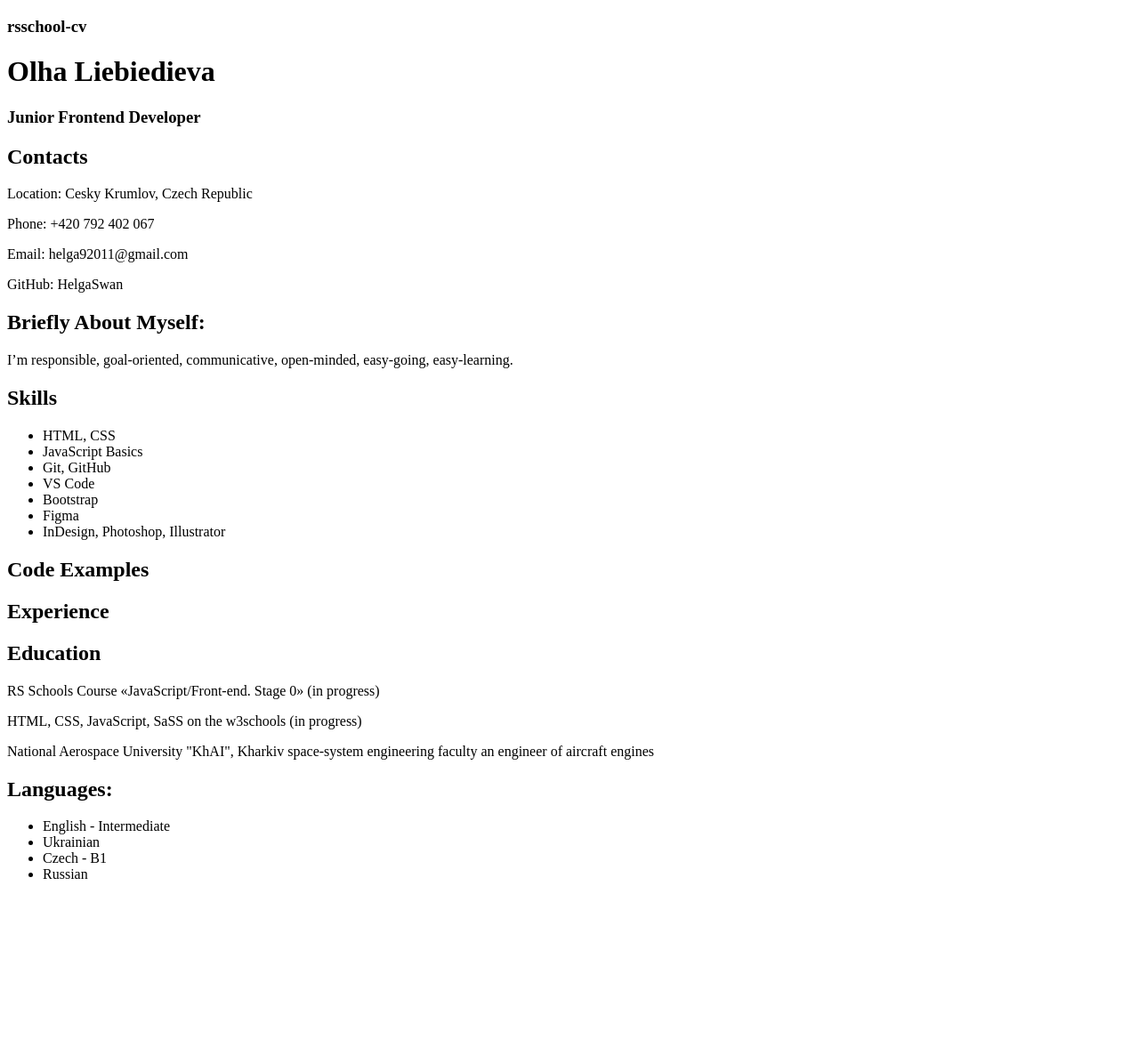
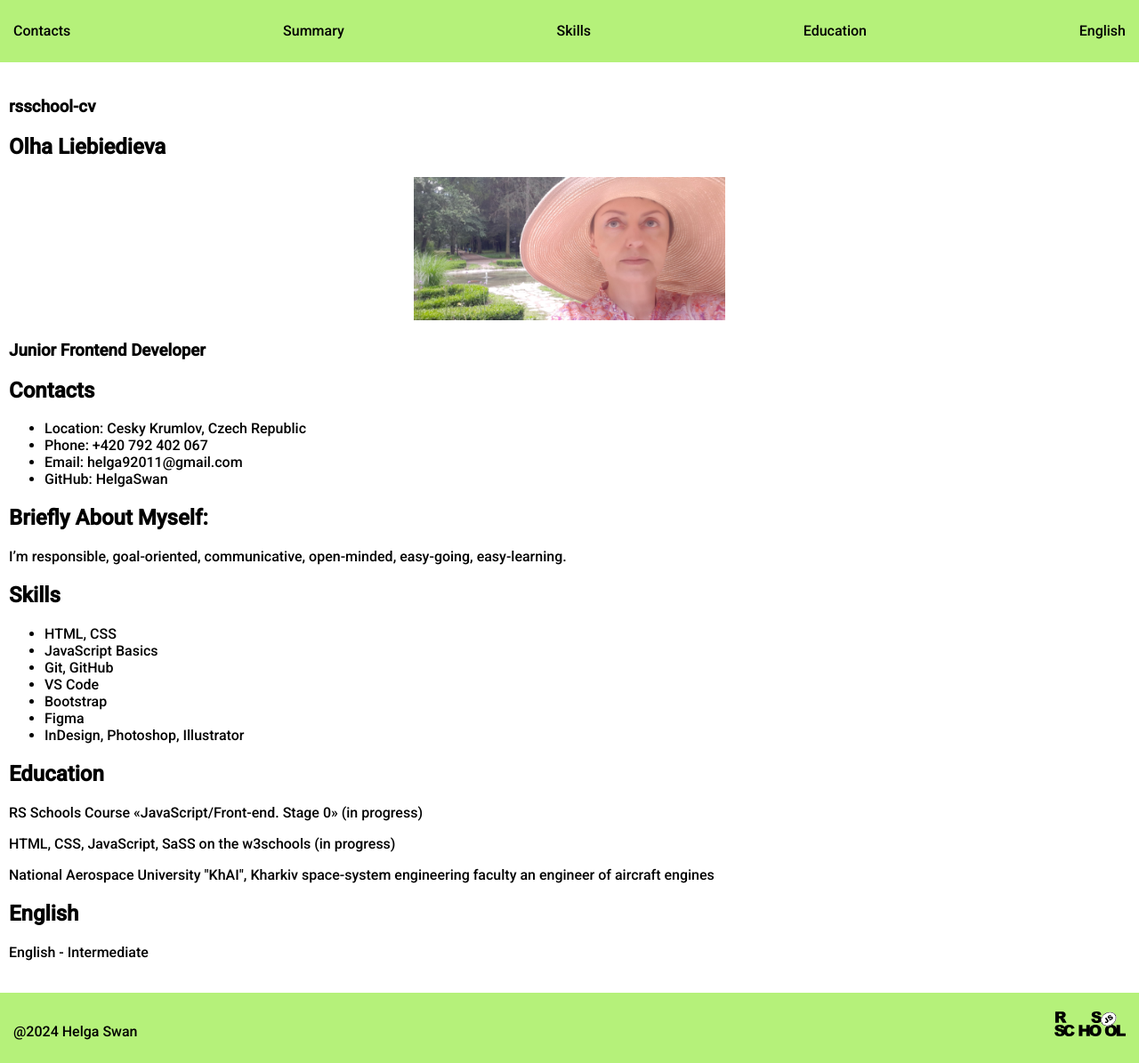
Before and after one commit to HelgaSwan/rsschool-cv, a plain HTML site: page index.html in a window 1280 px wide. Shown: the whole page at 89% size. Before the commit the page ends 1008 px from the top, so only its background shows below. Drawn offline with Linux system fonts and the light colour scheme.

Commit message:
feat: add nav, footer, foto, logo, links, css-styles

```diff
--- a/index.html
+++ b/index.html
@@ -3,20 +3,50 @@
 <head>
     <meta charset="UTF-8">
     <meta name="viewport" content="width=device-width, initial-scale=1.0">
-    <title>Document</title>
+    <title>cv</title>
+    <link rel="stylesheet" href="styles.css" />
+    <link rel="icon" href="assets/favicon.ico" />
+    <link rel="preconnect" href="https://fonts.gstatic.com">
+<link href="https://fonts.googleapis.com/css2?family=Roboto:wght@200;500&display=swap" rel="stylesheet">
 </head>
 <body>
+    <header class="header">
         <div class="container">
+            <nav class="nav">
+                <ul class="nav-list">
+                  <li class="nav-item"><a href="#contacts" class="nav-link">Contacts</a></li>
+                  <li class="nav-item"><a href="#summary" class="nav-link">Summary</a></li>
+                  <li class="nav-item"><a href="#skills" class="nav-link">Skills</a></li>
+                  <li class="nav-item"><a href="#education" class="nav-link">Education</a></li>
+                  <li class="nav-item"><a href="#english" class="nav-link">English</a></li>
+                </ul>
+              </nav>
+        </div>
+    </header>
+    <main>
+        <div class="container">
+            <section id="profile">
                 <h3>rsschool-cv</h3>
                 <h1>Olha Liebiedieva</h1>
+                <p class="center">
+                    <img class="img100" src="assets/img/my_foto.jpg" alt="my photo" />
+                </p>
                 <h3>Junior Frontend Developer</h3>
+            </section>
+            <section id="contacts">
                 <h2>Contacts</h2>
-        <p>Location: Cesky Krumlov, Czech Republic</p>
-        <p>Phone: +420 792 402 067</p>
-        <p>Email: helga92011@gmail.com</p>
-        <p>GitHub: HelgaSwan</p>
+                <ul>
+                    <li>Location: Cesky Krumlov, Czech Republic</li>
+                    <li>Phone: +420 792 402 067</li>
+                    <li>Email: helga92011@gmail.com</li>
+                    <li>GitHub: HelgaSwan</li>
+                </ul>
+            </section>
+            <section id="summary">
                 <h2>Briefly About Myself:</h2>
                 <p>I’m responsible, goal-oriented, communicative, open-minded, easy-going, easy-learning.</p>
+            </section>
+            <section id="skills">
                 <h2>Skills</h2>
                 <ul>
                     <li>HTML, CSS</li>
@@ -27,19 +57,39 @@
                     <li>Figma</li>
                     <li>InDesign, Photoshop, Illustrator</li>
                 </ul>
+            </section>
+            <section id="education">
+                <!--
                 <h2>Code Examples</h2>
                 <h2>Experience</h2>
+                -->
                 <h2>Education</h2>
                 <p>RS Schools Course «JavaScript/Front-end. Stage 0» (in progress)</p>
                 <p>HTML, CSS, JavaScript, SaSS on the w3schools (in progress)</p>
                 <p>National Aerospace University "KhAI", Kharkiv space-system engineering faculty an engineer of aircraft engines</p>
-        <h2>Languages:</h2>
-        <ul>
+            </section>
+            <section id="english">
+                <h2>English</h2>
+                <p>English - Intermediate</p>
+                <!--<ul>
                     <li>English - Intermediate</li>
+
                     <li>Ukrainian</li>
                     <li>Czech - В1</li>
                     <li>Russian</li>
+                </ul>-->
+            </section>
+        </div>
+    </main>
+    <footer class="footer">
+        <div class="container">
+            <ul class="nav-list">
+                <li class="nav-item"><a class="nav-link" href="https://github.com/HelgaSwan">@2024 Helga Swan</a></li>
+                <li class="nav-item"><a class="nav-link" href="https://rs.school/courses/javascript-ru"><img class="img-logo" src="assets/svg/rs-school-logo.svg" alt="logo-RSSchool"></a></li>
             </ul>
         </div>
+
+    </footer>
+
 </body>
 </html>
--- a/styles.css
+++ b/styles.css
@@ -1,5 +1,68 @@
+* {
+    box-sizing: border-box;
+  }
+
+html {
+    scroll-behavior: smooth;
+}
+
+body {
+    font-family: 'Roboto', sans-serif;
+    padding: 0;
+    margin: 0;
+    min-height: 100vh;
+    display: flex;
+    flex-direction: column;
+    justify-content: space-between;
+}
+
 .container {
-    max-width: 580px;
-    margin: 15px auto;
-    padding: 50px 0;
+    max-width: 1440px;
+    margin: 0 auto;
+    padding: 20px 10px;
 }
+
+.header, .footer {
+    background-color: rgb(181, 241, 122);
+    padding: 0;
+    margin: 0;
+}
+
+.nav-list {
+    list-style: none;
+}
+
+.nav-list {
+    display: flex;
+    justify-content: space-between;
+    list-style-type: none;
+    align-items: flex-end;
+    padding: 0;
+    margin: 0;
+    gap: 5px;
+}
+
+.nav-link {
+    padding: 0 5px;
+    line-height: 30px;
+    color: inherit;
+    text-decoration: none;
+    transition: 0.3s;
+}
+
+.nav-link:hover {
+    color: rgb(67, 132, 2);
+    text-decoration:  underline;
+}
+
+.center {
+    text-align: center;
+}
+
+.img100 {
+    max-width: 350px;
+}
+
+.img-logo {
+    width: 80px;
+}
```
Also changed, not shown: assets/favicon.ico (added), assets/img/my_foto.jpg (added), assets/svg/rs-school-logo.svg (added). Lines whose indentation alone changed are shown as unchanged.
